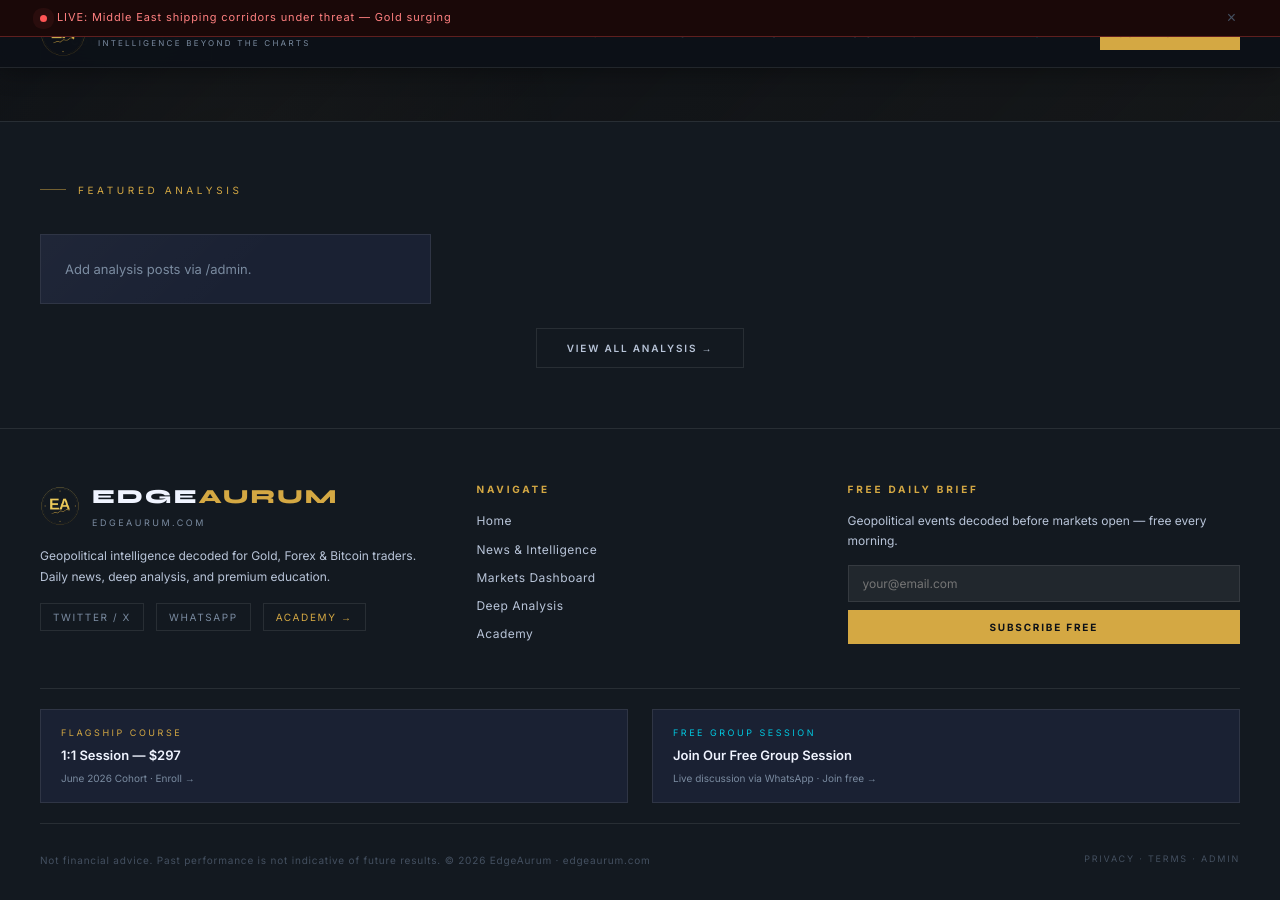
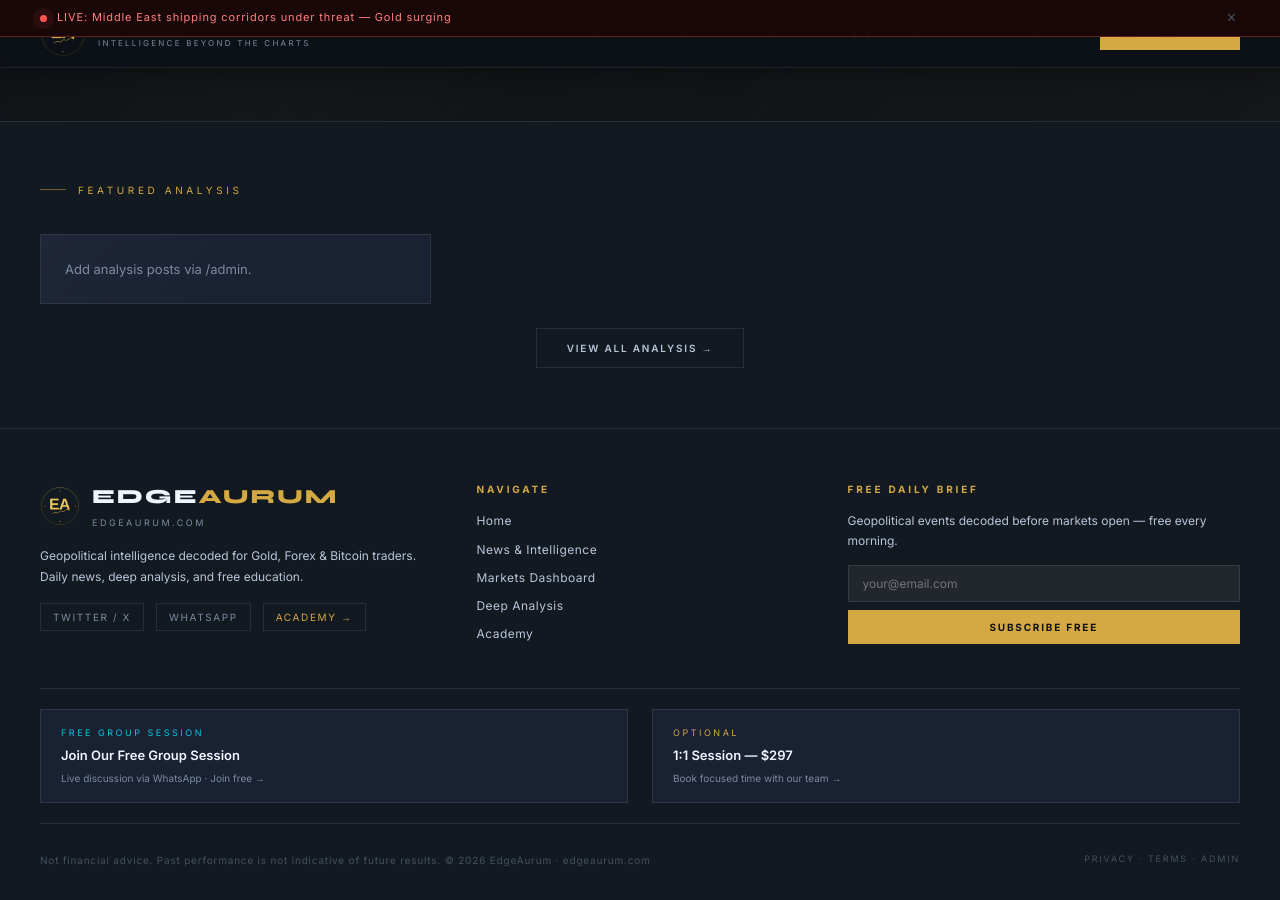
Before and after one commit to edgeaurum5-star/website-CRM, a Jekyll site: the page built from index.html, in a window 1280 px wide and 900 px high, scrolled down 2904 px. Built offline with Jekyll 4.4.1, drawn with Linux system fonts in a browser that asks for light colours; a script that is not in the unit is left out.

Commit message:
Update footer.html

```diff
--- a/_includes/footer.html
+++ b/_includes/footer.html
@@ -10,14 +10,13 @@
           <div class="fb-tag">edgeaurum.com</div>
         </div>
       </div>
-      <p class="fb-desc">Geopolitical intelligence decoded for Gold, Forex &amp; Bitcoin traders. Daily news, deep analysis, and premium education.</p>
+      <p class="fb-desc">Geopolitical intelligence decoded for Gold, Forex &amp; Bitcoin traders. Daily news, deep analysis, and free education.</p>
       <div style="display:flex;gap:12px;margin-top:16px;flex-wrap:wrap;">
         <a href="https://twitter.com/edgeaurum" target="_blank" rel="noopener" class="social-link">Twitter / X</a>
         <a href="{{ s.whatsapp_url | default: 'https://chat.whatsapp.com/Ett352AmXq5Dpz7vxMDhZJ' }}" target="_blank" rel="noopener" class="social-link">WhatsApp</a>
         <a href="/academy/" class="social-link" style="color:var(--gold)!important;">Academy →</a>
       </div>
     </div>
-
     <!-- NAV LINKS -->
     <div class="footer-col">
       <h4>Navigate</h4>
@@ -27,7 +26,6 @@
       <a href="/analysis/">Deep Analysis</a>
       <a href="/academy/">Academy</a>
     </div>
-
     <!-- SUBSCRIBE -->
     <div class="footer-col">
       <h4>Free Daily Brief</h4>
@@ -40,21 +38,19 @@
       <p id="fOk" style="display:none;color:var(--green);font-size:11px;margin-top:8px;letter-spacing:0.06em;">✓ Subscribed! Check your inbox.</p>
     </div>
   </div>
-
   <!-- MONETIZATION ROW -->
   <div class="footer-monetize">
-    <a href="{{ s.gumroad_url | default: '/academy/' }}" target="_blank" rel="noopener" class="footer-product-link">
-      <span style="font-size:9px;letter-spacing:0.28em;text-transform:uppercase;color:var(--gold);">Flagship Course</span>
-      <span style="font-size:13px;font-weight:600;color:var(--t1);"> 1:1 Session — {{ s.course_price | default: '$103' }}</span>
-      <span style="font-size:10px;color:var(--t3);">{{ s.cohort_name | default: 'Enrolling now' }} · Enroll →</span>
-    </a>
     <a href="{{ s.whatsapp_url | default: 'https://chat.whatsapp.com/Ett352AmXq5Dpz7vxMDhZJ' }}" target="_blank" rel="noopener" class="footer-product-link">
       <span style="font-size:9px;letter-spacing:0.28em;text-transform:uppercase;color:var(--cyan);">Free Group Session</span>
       <span style="font-size:13px;font-weight:600;color:var(--t1);">Join Our Free Group Session</span>
       <span style="font-size:10px;color:var(--t3);">Live discussion via WhatsApp · Join free →</span>
     </a>
+    <a href="{{ s.gumroad_url | default: '/academy/' }}" target="_blank" rel="noopener" class="footer-product-link">
+      <span style="font-size:9px;letter-spacing:0.28em;text-transform:uppercase;color:var(--gold);">Optional</span>
+      <span style="font-size:13px;font-weight:600;color:var(--t1);">1:1 Session — {{ s.course_price | default: '$103' }}</span>
+      <span style="font-size:10px;color:var(--t3);">Book focused time with our team →</span>
+    </a>
   </div>
-
   <div class="footer-bottom">
     <span class="footer-copy">Not financial advice. Past performance is not indicative of future results. © 2026 EdgeAurum · edgeaurum.com</span>
     <span style="font-size:9px;letter-spacing:0.2em;text-transform:uppercase;color:var(--t4);">
```
